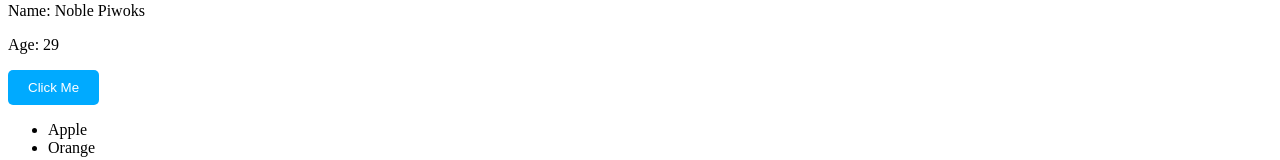
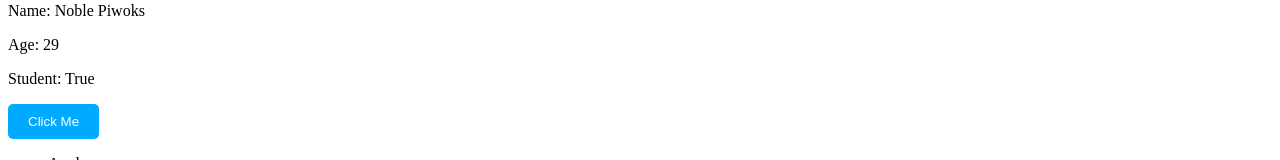
Before and after one commit to Piwoksn/React-Js-2, a React (Vite) app in the folder my-react-app/: page / in a window 1280 px wide. Shown: the part 184-344 px from the top of the page. Built offline with nearby package versions, Linux system fonts and the light colour scheme.

Commit message:
using boolean in react you should pass a condition to enable it display

```diff
--- a/my-react-app/src/App.jsx
+++ b/my-react-app/src/App.jsx
@@ -11,7 +11,7 @@ function App() {
       {/* we use fragments to be able to show more than one components */}
 
       <Header />
-      <Student name="Noble Piwoks" age="29" />
+      <Student name="Noble Piwoks" age={29} isStudent={true} />
       <Button />
       <Food />
       <Card />
--- a/my-react-app/src/Student.jsx
+++ b/my-react-app/src/Student.jsx
@@ -3,6 +3,7 @@ function Student(props) {
     <div>
       <p>Name: {props.name}</p>
       <p>Age: {props.age}</p>
+      <p>Student: {props.isStudent ? "True" : "False"}</p>
     </div>
   );
 }
```
